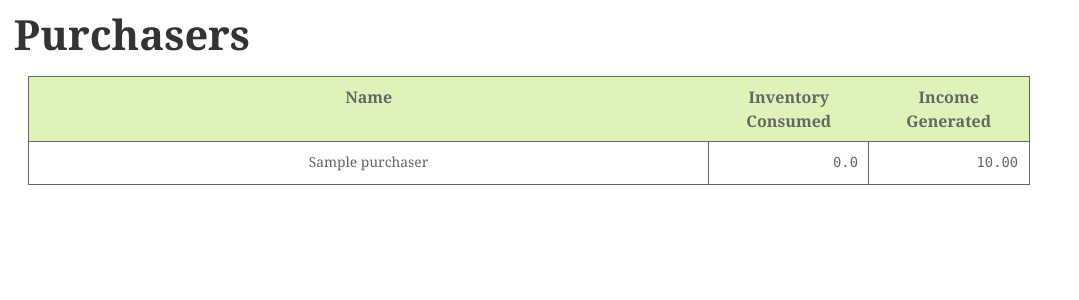
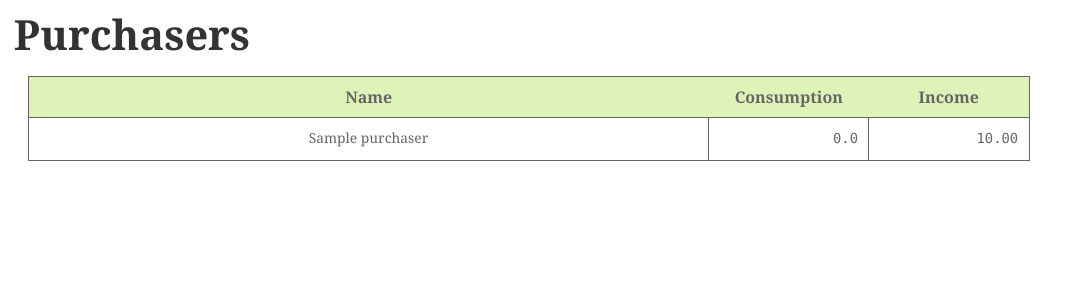
Before and after one commit to mverteuil/SIMP, a Django app: template inventory/templates/purchasers.html in a window 1280 px wide. Shown: the top 300 px of the page, without its empty margins (0-1079 px from the left). Run offline with Django 3.2, Linux system fonts and the light colour scheme; the template is opened without the code that fills it: values that come from a table or form of the project are taken from there, others are empty; tables that the repository leaves empty hold one stand-in row (values such as "Sample post"); some libraries are stand-ins or nearby versions.

Commit message:
Shorten table headings on purchasers so they don't double line

```diff
--- a/inventory/templates/purchasers.html
+++ b/inventory/templates/purchasers.html
@@ -5,8 +5,8 @@
 <table class="basetable">
     <tr>
         <th>Name</th>
-        <th>Inventory Consumed</th>
-        <th>Income Generated</th>
+        <th>Consumption</th>
+        <th>Income</th>
     </tr>
     {% for purchaser in purchasers %}
     <tr>
```
